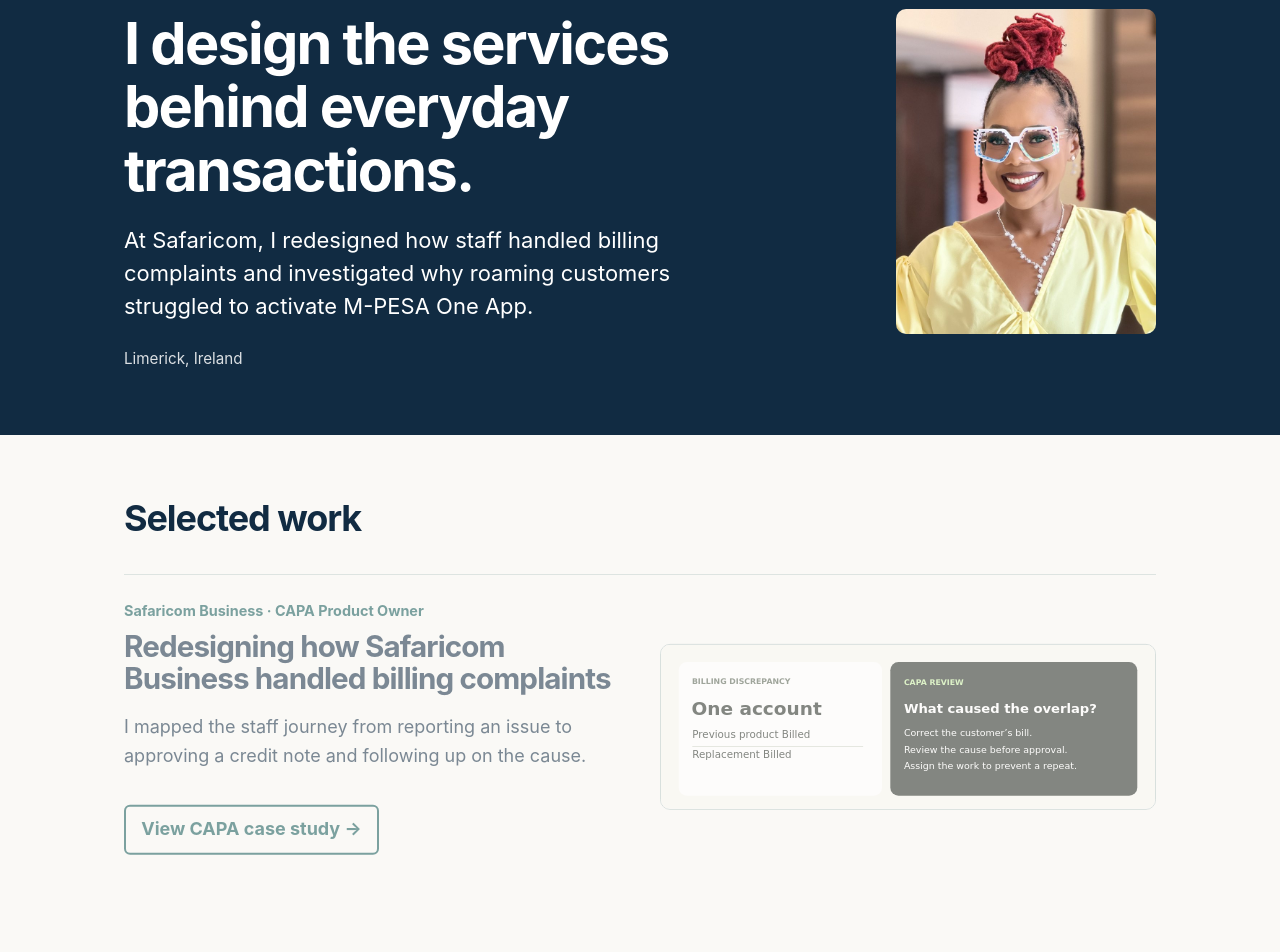
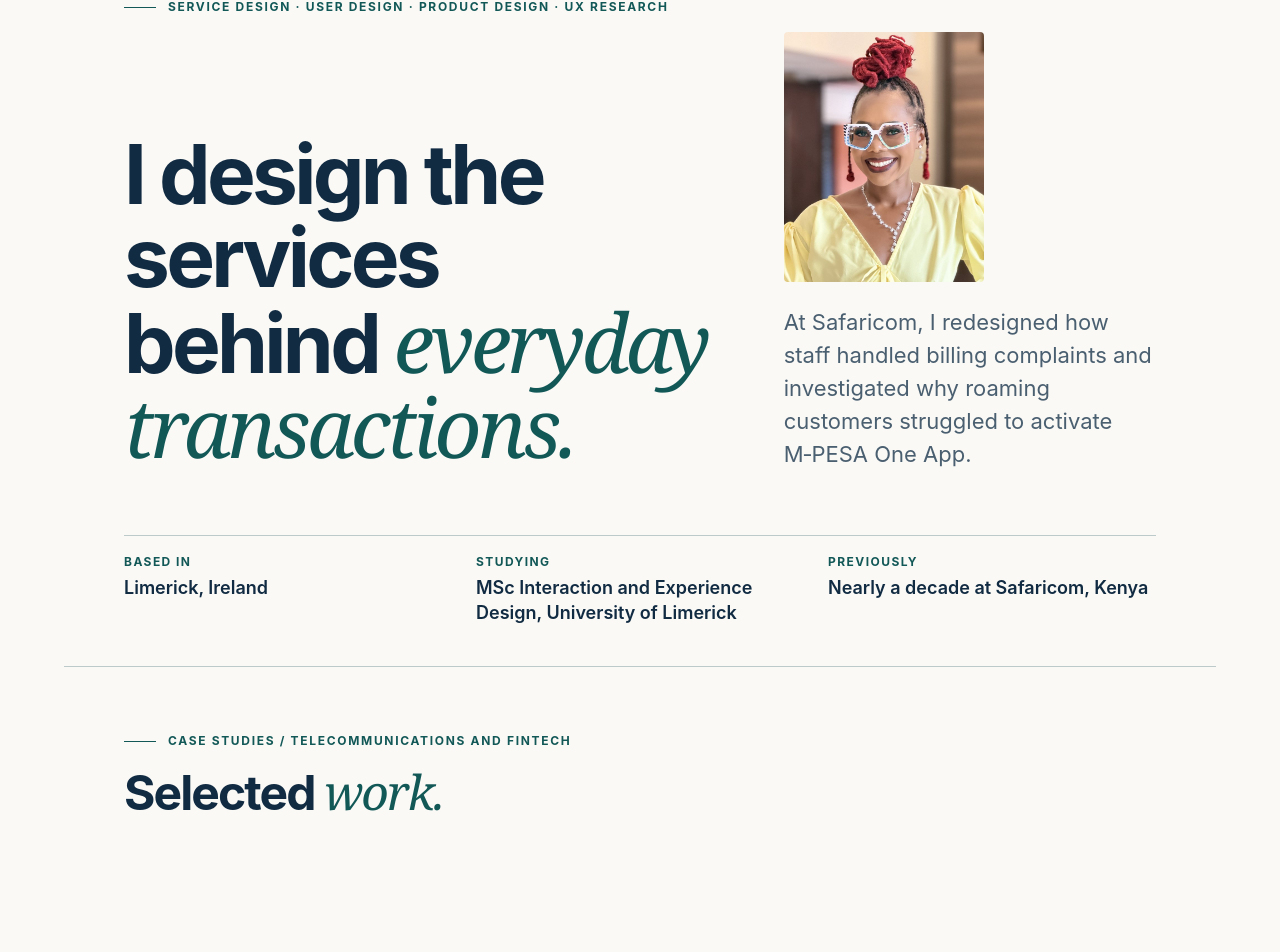
Before and after one commit to kamauneema-ux/My-Portfolio-Project, a React (Vite) app: page /#work in a window 1280 px wide. Before the commit this address led to /#work. Shown: the part 137-1089 px from the top of the page. Built offline with nearby package versions, Linux system fonts and the light colour scheme.

Commit message:
Home page in the editorial style of Academic and Creative Projects
Oversized headline with serif accent, ruled eyebrows, numbered whole-card project links on image artboards, quick-facts strip, navy Academic and Creative Projects band with the film poster, and an approach epilogue.

```diff
--- a/src/content/profile.ts
+++ b/src/content/profile.ts
@@ -9,9 +9,12 @@ export const profile = {
 
 export const hero = {
   disciplines: "Service Design · User Design · Product Design · UX Research",
-  headline: "I design the services behind everyday transactions.",
+  headline: {
+    lead: "I design the services behind",
+    accent: "everyday transactions.",
+  },
   intro:
-    "At Safaricom, I redesigned how staff handled billing complaints and investigated why roaming customers struggled to activate M-PESA One App.",
+    "At Safaricom, I redesigned how staff handled billing complaints and investigated why roaming customers struggled to activate M\u2011PESA One App.",
 } as const;
 
 /** About page copy. */
--- a/src/content/projects.ts
+++ b/src/content/projects.ts
@@ -3,6 +3,8 @@
  * to action), so every project offers one clear next step.
  */
 import billingExample from "../assets/work/capa/billing-example.svg";
+import withdrawalDecision from "../assets/work/sacco/withdrawal-decision.webp";
+import stalledActivation from "../assets/work/mpesa/stalled-activation.webp";
 import { routes } from "../siteMap";
 
 export type ProjectCard = {
@@ -12,7 +14,7 @@ export type ProjectCard = {
   summary: string;
   cta: string;
   to: string;
-  thumbnail?: { src: string; alt: string };
+  image: { src: string; width: number; height: number };
 };
 
 /** The featured project shown full width above the two supporting projects. */
@@ -24,10 +26,7 @@ export const featuredProject: ProjectCard = {
     "I mapped the staff journey from reporting an issue to approving a credit note and following up on the cause.",
   cta: "View CAPA case study",
   to: routes.capa,
-  thumbnail: {
-    src: billingExample,
-    alt: "Billing example showing the previous and replacement products on one account",
-  },
+  image: { src: billingExample, width: 1200, height: 400 },
 };
 
 export const supportingProjects: ProjectCard[] = [
@@ -39,6 +38,7 @@ export const supportingProjects: ProjectCard[] = [
       "All 25 tests we ran passed. I flagged the withdrawal journey we still needed to verify.",
     cta: "View SACCO case study",
     to: routes.sacco,
+    image: { src: withdrawalDecision, width: 1752, height: 897 },
   },
   {
     id: "mpesa",
@@ -48,6 +48,7 @@ export const supportingProjects: ProjectCard[] = [
       "I worked with teams to trace the problem and followed up with customers after they could update the app for activation without roaming data charges.",
     cta: "View M-PESA case study",
     to: routes.mpesa,
+    image: { src: stalledActivation, width: 1536, height: 1024 },
   },
 ];
 
--- a/src/features/home/HomePage.tsx
+++ b/src/features/home/HomePage.tsx
@@ -1,5 +1,6 @@
 import { Link } from "react-router-dom";
 import portrait from "../../assets/profile-hero.jpg";
+import cheetahPoster from "../../assets/academic/cheetah-poster.jpg";
 import {
   featuredProject,
   supportingProjects,
@@ -9,96 +10,144 @@ import { hero, profile } from "../../content/profile";
 import { anchors, routes } from "../../siteMap";
 import "./home.css";
 
-/** One project: eyebrow (product · discipline), problem as headline, one link. */
-function ProjectSummary({ project }: { project: ProjectCard }) {
+/**
+ * One project card. The call to action is the card's only link; its ::after
+ * stretches over the card so the image and text are clickable too.
+ */
+function WorkCard({
+  project,
+  number,
+  featured = false,
+}: {
+  project: ProjectCard;
+  number: number;
+  featured?: boolean;
+}) {
+  const { image } = project;
   return (
-    <div className="project__text">
-      <p className="eyebrow">{project.eyebrow}</p>
+    <article className={featured ? "work-card work-card--featured" : "work-card"}>
+      <div className="work-card__media">
+        {/* Decorative here: each case study describes its visuals in full. */}
+        <img
+          src={image.src}
+          alt=""
+          width={image.width}
+          height={image.height}
+          loading={featured ? undefined : "lazy"}
+        />
+      </div>
+      <div className="work-card__body">
+        <p className="work-card__row">
+          <span>
+            {String(number).padStart(2, "0")} / {project.eyebrow}
+          </span>
+          <span aria-hidden="true">&#8599;</span>
+        </p>
         <h3>{project.title}</h3>
-      <p>{project.summary}</p>
-      <Link to={project.to} className="cta">
+        <p className="work-card__summary">{project.summary}</p>
+        <Link to={project.to} className="work-card__cta">
           {project.cta}
-        <span aria-hidden="true"> &rarr;</span>
         </Link>
       </div>
+    </article>
   );
 }
 
 /**
- * Home page: one introduction anchored in Safaricom, then the three projects.
- * The featured project runs full width so it is in the opening view.
+ * Home page in the same editorial language as Academic and Creative Projects:
+ * oversized headline with a serif accent, ruled eyebrows, numbered cards.
  */
 export default function HomePage() {
-  const thumbnail = featuredProject.thumbnail;
-
   return (
     <>
-      <section className="hero" aria-labelledby="hero-title">
-        <div className="wrap hero__grid">
-          <div>
-            <p className="eyebrow eyebrow--on-dark">{hero.disciplines}</p>
-            <h1 id="hero-title">{hero.headline}</h1>
-            <p className="hero__intro">{hero.intro}</p>
-            <p className="hero__location">{profile.location}</p>
-          </div>
+      <section className="wrap home-hero" aria-labelledby="hero-title">
+        <p className="home-eyebrow">{hero.disciplines}</p>
+        <div className="home-hero__split">
+          <h1 id="hero-title">
+            {hero.headline.lead} <em>{hero.headline.accent}</em>
+          </h1>
+          <div className="home-hero__side">
             <img
-            className="hero__portrait"
+              className="home-hero__portrait"
               src={portrait}
               alt={`Portrait of ${profile.name}`}
               width={680}
               height={850}
             />
+            <p className="home-hero__lead">{hero.intro}</p>
           </div>
+        </div>
+        <dl className="home-facts">
+          <div>
+            <dt>Based in</dt>
+            <dd>{profile.location}</dd>
+          </div>
+          <div>
+            <dt>Studying</dt>
+            <dd>MSc Interaction and Experience Design, University of Limerick</dd>
+          </div>
+          <div>
+            <dt>Previously</dt>
+            <dd>Nearly a decade at Safaricom, Kenya</dd>
+          </div>
+        </dl>
       </section>
 
       <section
-        className="wrap work"
+        className="wrap home-work"
         id={anchors.work}
         aria-labelledby="work-title"
         tabIndex={-1}
       >
-        <h2 id="work-title">Selected work</h2>
+        <div className="home-section-head">
+          <p className="home-eyebrow">Case studies / Telecommunications and fintech</p>
+          <h2 id="work-title">
+            Selected <em>work.</em>
+          </h2>
+        </div>
 
-        <article className="project project--featured">
-          <ProjectSummary project={featuredProject} />
-          {thumbnail && (
-            // A larger click target for mouse and touch; keyboard and screen-reader users get the CTA link.
-            <Link
-              to={featuredProject.to}
-              className="project__media"
-              tabIndex={-1}
-              aria-hidden="true"
-            >
-              <img
-                className="project__thumbnail"
-                src={thumbnail.src}
-                alt=""
-                width={1200}
-                height={400}
-              />
-            </Link>
-          )}
-        </article>
-
-        <div className="project-pair">
-          {supportingProjects.map((project) => (
-            <article key={project.id} className="project">
-              <ProjectSummary project={project} />
-            </article>
+        <WorkCard project={featuredProject} number={1} featured />
+        <div className="work-pair">
+          {supportingProjects.map((project, index) => (
+            <WorkCard key={project.id} project={project} number={index + 2} />
           ))}
         </div>
       </section>
 
-      <section className="wrap creative" aria-labelledby="creative-title">
-        <h2 id="creative-title">Academic and Creative Projects</h2>
-        <p>
-          <span className="eyebrow">Videography</span>
-          <br />
-          Cheetah Perfume, a short advertisement made with my MSc group.
+      <section className="home-academic" aria-labelledby="creative-title">
+        <div className="wrap home-academic__grid">
+          <img
+            src={cheetahPoster}
+            alt="Cheetah perfume bottle on dark satin against a red background, with the tagline: for her, makes your husband go wild."
+            width={1600}
+            height={900}
+            loading="lazy"
+          />
+          <div>
+            <p className="home-eyebrow home-eyebrow--on-dark">
+              Videography / MSc group project
             </p>
-        <Link to={routes.academic} className="cta">
-          View Academic and Creative Projects
-          <span aria-hidden="true"> &rarr;</span>
+            <h2 id="creative-title">
+              Academic and <em>Creative Projects.</em>
+            </h2>
+            <p>Cheetah Perfume, a short advertisement made with my MSc group.</p>
+            <Link to={routes.academic} className="home-pill">
+              View Academic and Creative Projects{" "}
+              <span aria-hidden="true">&#8599;</span>
+            </Link>
+          </div>
+        </div>
+      </section>
+
+      <section className="wrap home-epilogue" aria-labelledby="approach-title">
+        <p className="home-eyebrow" id="approach-title">
+          My approach
+        </p>
+        <p className="home-epilogue__text">
+          Participatory, inclusive and <em>sustainable.</em>
+        </p>
+        <Link to={routes.about} className="home-link">
+          More about me <span aria-hidden="true">&#8599;</span>
         </Link>
       </section>
     </>
--- a/src/features/home/home.css
+++ b/src/features/home/home.css
@@ -1,121 +1,342 @@
-/* Home page: navy hero, featured project, supporting pair, creative work. */
+/*
+ * Home page in the editorial language of Academic and Creative Projects,
+ * in the professional palette: ruled uppercase eyebrows, an oversized
+ * headline with a serif italic accent, numbered cards and hairline rules.
+ */
 
-.hero {
+.home-hero em,
+.home-work em,
+.home-epilogue em {
+  font-family: var(--font-serif);
+  font-weight: 400;
+  color: var(--teal);
+}
+
+.home-eyebrow {
+  max-width: none;
+  margin: 0 0 var(--space-s);
+  font-size: 0.75rem;
+  font-weight: 700;
+  letter-spacing: 0.14em;
+  text-transform: uppercase;
+  color: var(--teal);
+}
+
+.home-eyebrow::before {
+  content: "";
+  display: inline-block;
+  width: 2rem;
+  height: 1px;
+  margin-right: 0.75rem;
+  vertical-align: middle;
+  background: currentColor;
+}
+
+.home-eyebrow--on-dark {
+  color: var(--teal-on-dark);
+}
+
+.home-link {
+  font-weight: 700;
+  color: var(--navy);
+  text-decoration: none;
+  border-bottom: 1px solid currentColor;
+  padding-bottom: 2px;
+}
+
+.home-link:hover {
+  border-bottom-color: var(--gold);
+  box-shadow: 0 2px 0 var(--gold);
+}
+
+/* ---------- Hero ---------- */
+.home-hero {
+  padding-block: var(--space-xl) var(--space-l);
+}
+
+.home-hero__split {
+  display: grid;
+  grid-template-columns: 1.6fr 1fr;
+  align-items: end;
+  gap: clamp(1.5rem, 5vw, 4.5rem);
+}
+
+.home-hero h1 {
+  max-width: 13ch;
+  margin: 0;
+  font-size: clamp(2.6rem, 6.4vw, 5.25rem);
+  line-height: 1.02;
+  letter-spacing: -0.045em;
+}
+
+.home-hero__portrait {
+  width: 100%;
+  max-width: 200px;
+  aspect-ratio: 4 / 5;
+  object-fit: cover;
+  border-radius: 4px;
+}
+
+.home-hero__lead {
+  margin: var(--space-m) 0 0;
+  font-size: var(--step-1);
+  line-height: 1.5;
+  color: var(--muted);
+}
+
+.home-facts {
+  display: grid;
+  grid-template-columns: repeat(3, minmax(0, 1fr));
+  gap: var(--space-m);
+  margin: var(--space-xl) 0 0;
+  padding-top: var(--space-s);
+  border-top: 1px solid var(--line);
+}
+
+.home-facts dt {
+  font-size: 0.75rem;
+  font-weight: 700;
+  letter-spacing: 0.12em;
+  text-transform: uppercase;
+  color: var(--teal);
+}
+
+.home-facts dd {
+  margin: 0.25rem 0 0;
+  font-weight: 600;
+  line-height: 1.4;
+}
+
+/* ---------- Selected work ---------- */
+.home-work {
+  padding-block: var(--space-xl);
+  border-top: 1px solid var(--line);
+}
+
+.home-section-head h2,
+.home-academic h2 {
+  font-size: clamp(2rem, 4vw, 3rem);
+  letter-spacing: -0.04em;
+}
+
+.work-card {
+  position: relative;
+}
+
+/* Images sit on a pale artboard so diagrams are shown whole, never cropped. */
+.work-card__media {
+  position: relative;
+  aspect-ratio: 16 / 10;
+  background: var(--surface);
+  border-radius: 4px;
+  overflow: hidden;
+}
+
+.work-card__media img {
+  position: absolute;
+  inset: 0;
+  width: 100%;
+  height: 100%;
+  padding: clamp(0.75rem, 3vw, 2rem);
+  object-fit: contain;
+  transition: transform 0.5s cubic-bezier(0.2, 0.7, 0.2, 1);
+}
+
+.work-card__row {
+  display: flex;
+  justify-content: space-between;
+  gap: var(--space-s);
+  max-width: none;
+  margin: var(--space-m) 0 0;
+  padding-top: var(--space-s);
+  border-top: 1px solid var(--line);
+  font-size: 0.75rem;
+  font-weight: 700;
+  letter-spacing: 0.12em;
+  text-transform: uppercase;
+  color: var(--teal);
+}
+
+.work-card h3 {
+  font-size: clamp(1.4rem, 2.2vw, 1.75rem);
+  letter-spacing: -0.03em;
+}
+
+.work-card__summary {
+  color: var(--muted);
+}
+
+.work-card__cta {
+  display: inline-block;
+  padding-bottom: 0.4rem;
+  border-bottom: 1px solid currentColor;
+  color: var(--navy);
+  font-size: 0.9rem;
+  font-weight: 700;
+  text-decoration: none;
+}
+
+/* The one link covers the whole card, so the image and headline are clickable. */
+.work-card__cta::after {
+  content: "";
+  position: absolute;
+  inset: 0;
+}
+
+/* Show the focus ring around the whole card the link now covers. */
+@supports selector(:has(*)) {
+  .work-card__cta:focus-visible {
+    outline: none;
+  }
+
+  .work-card:has(.work-card__cta:focus-visible) {
+    outline: 3px solid var(--teal);
+    outline-offset: 6px;
+    border-radius: 4px;
+  }
+}
+
+.work-card:hover h3 {
+  text-decoration: underline 2px var(--gold);
+  text-underline-offset: 0.2em;
+}
+
+.work-card:hover .work-card__cta {
+  border-bottom-color: var(--gold);
+  box-shadow: 0 2px 0 var(--gold);
+}
+
+@media (hover: hover) {
+  .work-card:hover .work-card__media img {
+    transform: scale(1.04);
+  }
+}
+
+.work-card--featured {
+  display: grid;
+  grid-template-columns: 1.5fr 1fr;
+  align-items: center;
+  gap: var(--space-l);
+  margin-top: var(--space-l);
+}
+
+.work-card--featured .work-card__row {
+  margin-top: 0;
+}
+
+.work-card--featured .work-card__media {
+  aspect-ratio: 16 / 9;
+}
+
+.work-card--featured h3 {
+  font-size: clamp(1.6rem, 2.8vw, 2.25rem);
+}
+
+.work-pair {
+  display: grid;
+  grid-template-columns: 1fr 1fr;
+  gap: var(--space-xl) var(--space-l);
+  margin-top: var(--space-xl);
+}
+
+/* ---------- Academic and Creative Projects band ---------- */
+.home-academic {
+  padding-block: var(--space-xl);
   background: var(--navy);
   color: var(--white);
 }
 
-.hero__grid {
+.home-academic__grid {
   display: grid;
-  grid-template-columns: 1.8fr 1fr;
-  align-items: center;
-  gap: clamp(1.25rem, 6vw, 5rem);
-  padding-block: var(--space-l) var(--space-xl);
-}
-
-.hero h1 {
-  max-width: 16ch;
-}
-
-.hero__intro {
-  max-width: 54ch;
-  font-size: var(--step-1);
-  line-height: 1.5;
-}
-
-.hero__location {
-  margin: var(--space-m) 0 0;
-  font-size: 0.95rem;
-  opacity: 0.85;
-}
-
-.hero__portrait {
-  justify-self: end;
-  width: 100%;
-  max-width: 260px;
-  height: auto;
-  aspect-ratio: 4 / 5;
-  object-fit: cover;
-  border-radius: var(--radius);
-}
-
-.work {
-  padding-block: var(--space-xl) var(--space-m);
-}
-
-.project {
-  padding-block: var(--space-m);
-  border-top: 1px solid var(--line);
-}
-
-.project h3 {
-  font-size: clamp(1.5rem, 2.5vw, 1.85rem);
-}
-
-.project--featured {
-  display: grid;
-  grid-template-columns: 1fr 1fr;
+  grid-template-columns: 1.3fr 1fr;
   align-items: center;
   gap: var(--space-l);
 }
 
-.project__media {
-  display: block;
-  border: 1px solid var(--line);
-  border-radius: var(--radius);
-  background: var(--white);
-  overflow: hidden;
-  transition:
-    border-color 0.2s ease,
-    box-shadow 0.2s ease;
+.home-academic img {
+  width: 100%;
+  border-radius: 4px;
 }
 
-.project__thumbnail {
-  width: 100%;
-  transition: transform 0.4s cubic-bezier(0.2, 0.7, 0.2, 1);
+.home-academic em {
+  font-family: var(--font-serif);
+  font-weight: 400;
+  color: var(--teal-on-dark);
 }
 
-@media (hover: hover) {
-  .project__media:hover {
-    border-color: var(--gold);
-    box-shadow: 0 0 0 3px var(--gold);
-  }
-
-  .project__media:hover .project__thumbnail {
-    transform: scale(1.03);
-  }
+.home-academic p:not(.home-eyebrow) {
+  color: #dbe5ec; /* about 11:1 on navy */
 }
 
-.project-pair {
-  display: grid;
-  grid-template-columns: 1fr 1fr;
-  gap: var(--space-l);
+.home-academic :focus-visible {
+  outline-color: var(--teal-on-dark);
 }
 
-.creative {
-  padding-block: var(--space-l) 0;
-  border-top: 1px solid var(--line);
+.home-pill {
+  display: inline-flex;
+  align-items: center;
+  gap: 0.5rem;
+  margin-top: var(--space-s);
+  padding: 0.75rem 1.4rem;
+  border: 1px solid var(--teal-on-dark);
+  border-radius: 999px;
+  color: var(--white);
+  font-weight: 700;
+  text-decoration: none;
+  transition:
+    border-color 0.15s ease,
+    box-shadow 0.15s ease;
 }
 
-.creative h2 {
-  font-size: var(--step-1);
-  margin-bottom: var(--space-xs);
+.home-pill:hover {
+  border-color: var(--gold-on-dark);
+  box-shadow: 0 0 0 1px var(--gold-on-dark);
+}
+
+/* ---------- Closing line ---------- */
+.home-epilogue {
+  display: grid;
+  grid-template-columns: 0.5fr 1fr 0.5fr;
+  align-items: center;
+  gap: var(--space-l);
+  padding-top: var(--space-xl);
+}
+
+.home-epilogue .home-eyebrow {
+  margin: 0;
+}
+
+.home-epilogue__text {
+  margin: 0;
+  font-family: var(--font-serif);
+  font-size: clamp(1.6rem, 3vw, 2.25rem);
+  line-height: 1.2;
+}
+
+/* As a grid item the link would stretch, carrying its underline across the column. */
+.home-epilogue .home-link {
+  justify-self: start;
 }
 
 @media (max-width: 760px) {
-  .hero__grid,
-  .project--featured,
-  .project-pair {
+  .home-hero__split,
+  .home-facts,
+  .work-card--featured,
+  .work-pair,
+  .home-academic__grid,
+  .home-epilogue {
     grid-template-columns: 1fr;
   }
 
-  .project-pair {
-    gap: 0;
+  .home-hero__portrait {
+    max-width: 140px;
   }
 
-  /* On mobile the introduction comes first, then a compact portrait. */
-  .hero__portrait {
-    justify-self: start;
-    max-width: 140px;
+  .home-facts {
+    gap: var(--space-s);
+  }
+
+  .home-epilogue {
+    gap: var(--space-s);
   }
 }
--- a/src/styles/global.css
+++ b/src/styles/global.css
@@ -122,8 +122,9 @@ main:focus,
 
 @supports (animation-timeline: view()) {
   @media (prefers-reduced-motion: no-preference) {
-    .project,
-    .creative,
+    .work-card,
+    .home-academic__grid,
+    .home-epilogue,
     .case__section,
     .case__visual-stack .zoom-figure,
     .case__next,
```
Lines whose indentation alone changed are shown as unchanged.
